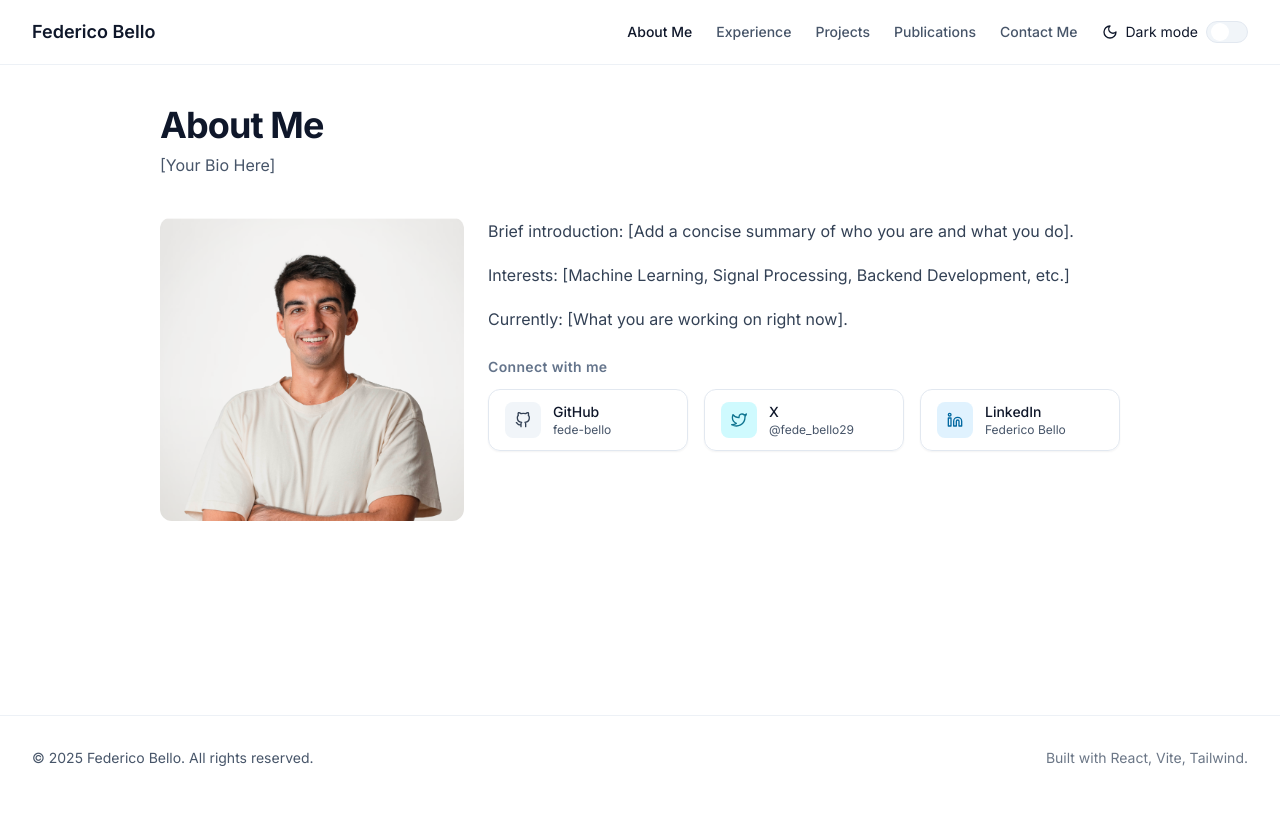
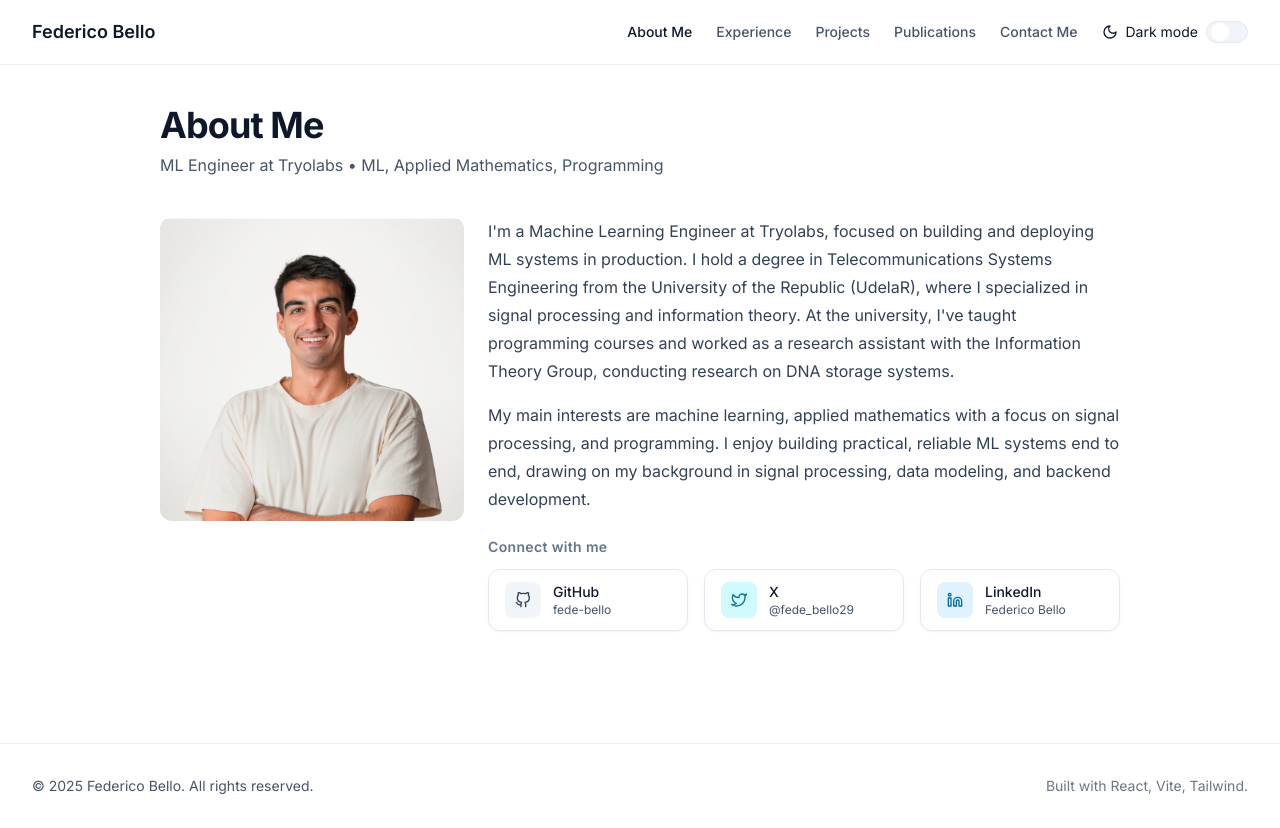
Before and after one commit to fede-bello/portfolio, a React (Vite) app: page / in a window 1280 px wide. Before the commit the page ends 800 px from the top, so only its background shows below. Built offline with nearby package versions, Linux system fonts and the light colour scheme.

Commit message:
feat: About Me info

```diff
--- a/src/pages/About.tsx
+++ b/src/pages/About.tsx
@@ -7,7 +7,10 @@ import { SocialLinks } from "@/components/SocialLinks";
 export function AboutPage() {
   return (
     <div>
-      <SectionHeader title="About Me" subtitle="[Your Bio Here]" />
+      <SectionHeader
+        title="About Me"
+        subtitle="ML Engineer at Tryolabs • ML, Applied Mathematics, Programming"
+      />
       <Container className="max-w-5xl pb-16 grid md:grid-cols-3 gap-6">
         <div className="md:col-span-1">
           <div className="relative aspect-square w-full overflow-hidden rounded-xl">
@@ -23,23 +26,23 @@ export function AboutPage() {
         </div>
         <div className="md:col-span-2 space-y-4 leading-7 text-slate-700 dark:text-slate-200">
           <motion.p initial={{ opacity: 0 }} animate={{ opacity: 1 }}>
-            Brief introduction: [Add a concise summary of who you are and what
-            you do].
+            I'm a Machine Learning Engineer at Tryolabs, focused on building and
+            deploying ML systems in production. I hold a degree in
+            Telecommunications Systems Engineering from the University of the
+            Republic (UdelaR), where I specialized in signal processing and
+            information theory. At the university, I've taught programming
+            courses and worked as a research assistant with the Information
+            Theory Group, conducting research on DNA storage systems.
           </motion.p>
           <motion.p
             initial={{ opacity: 0 }}
             animate={{ opacity: 1 }}
             transition={{ delay: 0.05 }}
           >
-            Interests: [Machine Learning, Signal Processing, Backend
-            Development, etc.]
-          </motion.p>
-          <motion.p
-            initial={{ opacity: 0 }}
-            animate={{ opacity: 1 }}
-            transition={{ delay: 0.1 }}
-          >
-            Currently: [What you are working on right now].
+            My main interests are machine learning, applied mathematics with a
+            focus on signal processing, and programming. I enjoy building
+            practical, reliable ML systems end to end, drawing on my background
+            in signal processing, data modeling, and backend development.
           </motion.p>
 
           <div className="pt-2">
```
